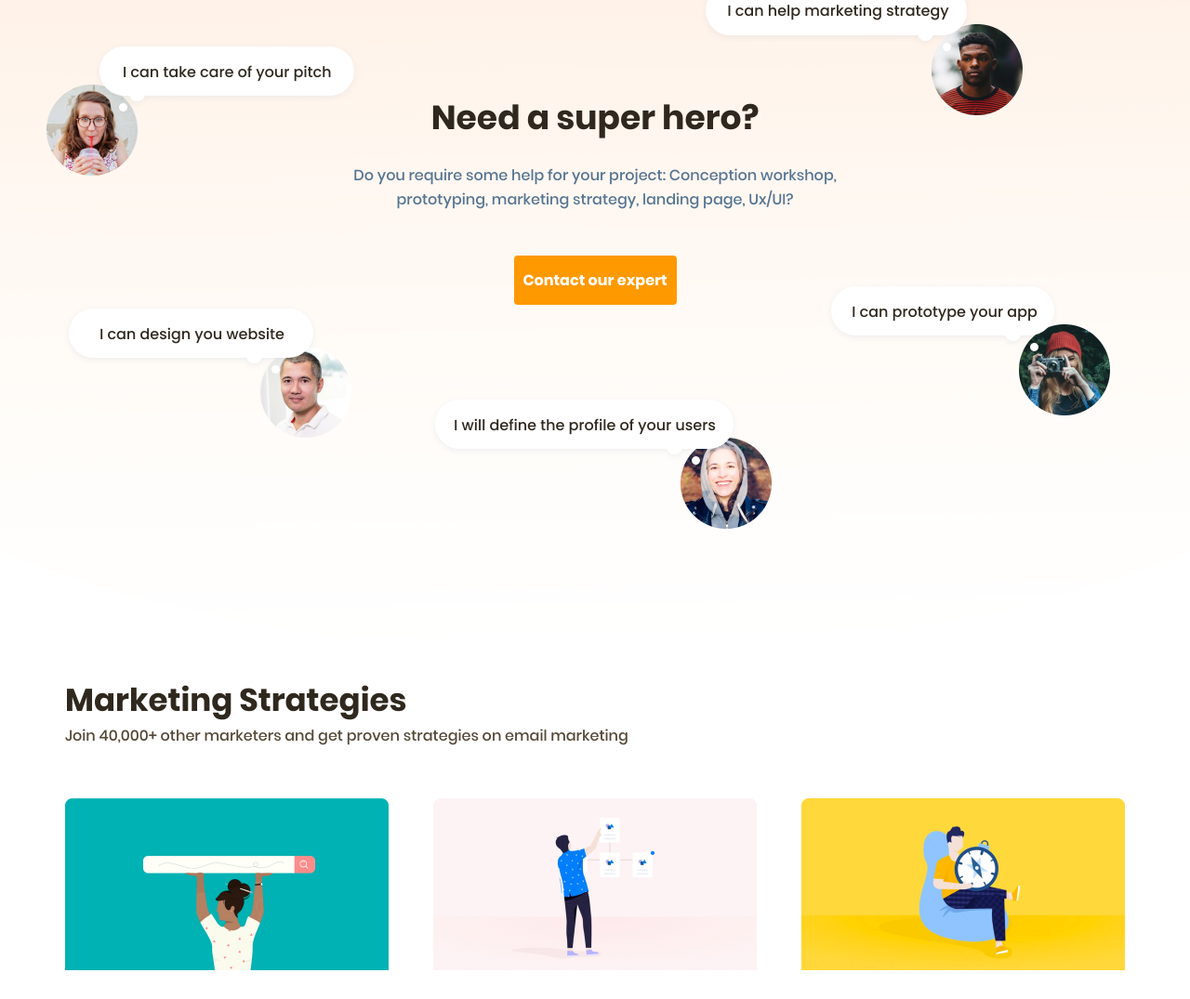
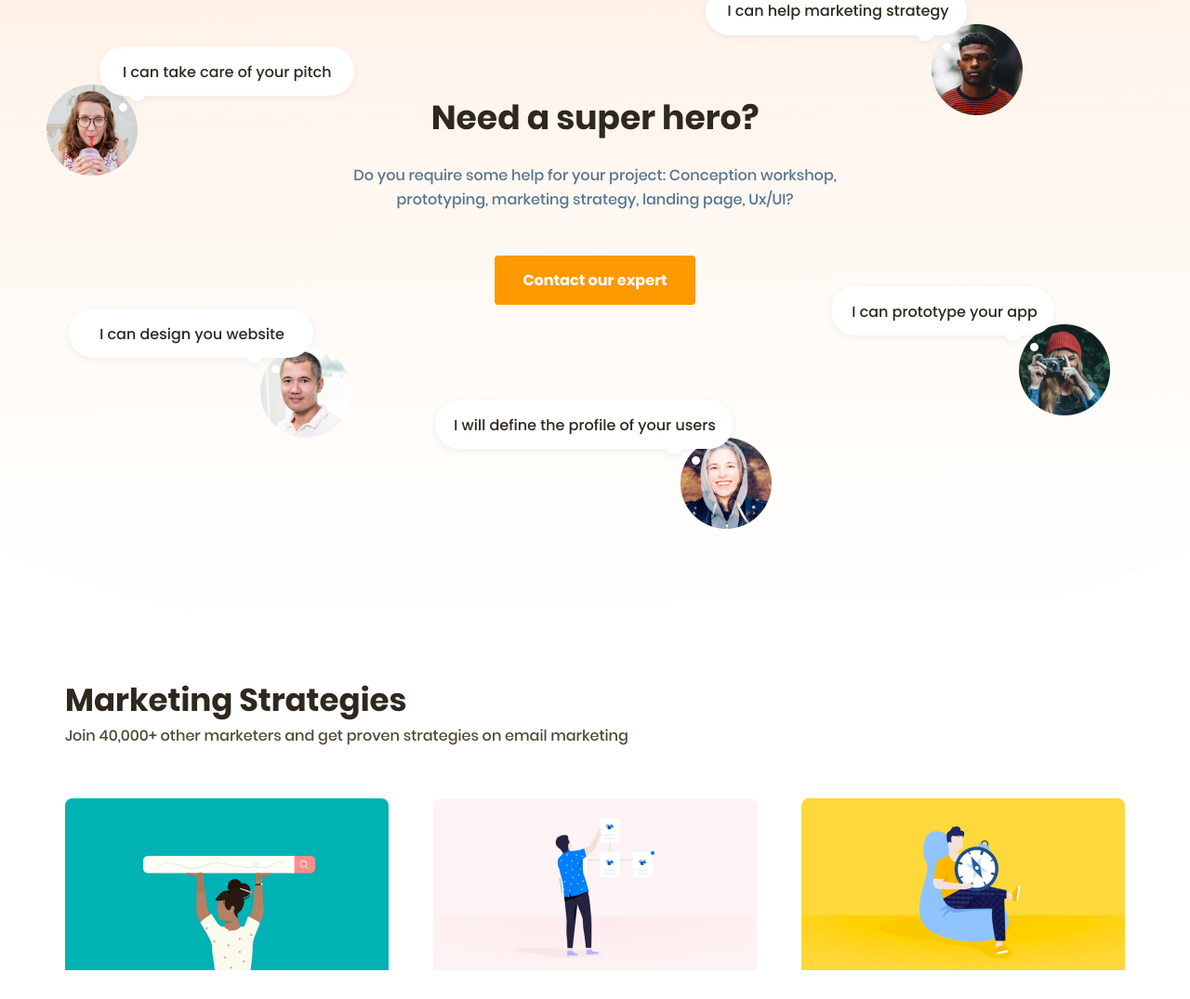
Before and after one commit to Shakir-Abulkhairov/productly, a plain HTML site: page index.html in a window 1280 px wide. Shown: the part 3734-4809 px from the top of the page at 93% size. Drawn offline with Linux system fonts and the light colour scheme.

Commit message:
button change

```diff
--- a/sass/block/_button.scss
+++ b/sass/block/_button.scss
@@ -25,7 +25,7 @@
         font-weight: 600;
     }
     &_wide{
-        max-width: 216px;
+        width: 216px;
     }
     &_middle{
         width: 131px;
```
Also changed, not shown: css/style.css, 1 other file.
